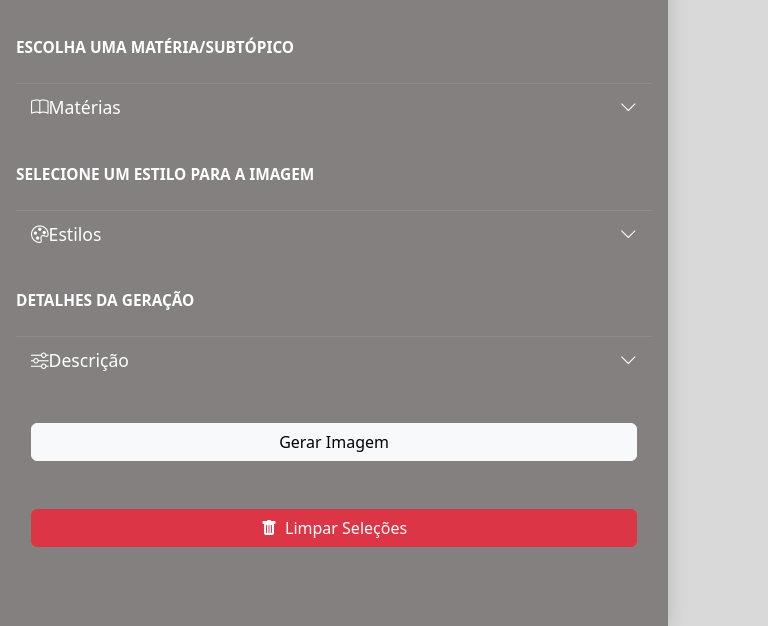
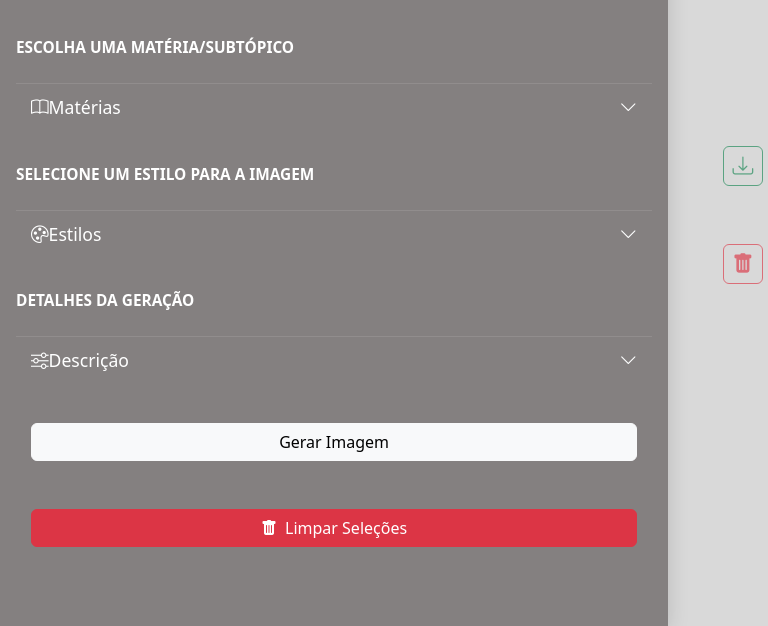
Before and after one commit to pietro841/PI_2-SEMESTRE, a plain HTML site: page Front-End/PaginaPrincipal.html in a window 768 px wide. Shown: the part 174-800 px from the top of the page. Drawn offline with nearby package versions, Linux system fonts and the light colour scheme; some packages are replaced by stand-ins of ours; no server answers; a script that the page names is missing.

Commit message:
ajustandofinal

```diff
--- a/Front-End/style.css
+++ b/Front-End/style.css
@@ -247,6 +247,64 @@ main.flex-grow-1 {
     flex-grow: 1;
 }
 /* configurações telas */
+/* telas pequenas*/
+@media (max-width: 768px) {
+    /* ********************************************** */
+    /* *** ajuste dos 2 icones lixeira e download(Alinhar à Direita) *** */
+    /* ********************************************** */
+}
+
+/* *** SOLUÇÃO FINAL: FORÇA EMPILHAMENTO NO MOBILE *** */
+@media (max-width: 768px) {
+    /* ... seus outros estilos de mobile ... */
+
+    /* Aumenta a especificidade do seletor para garantir que a coluna seja aplicada */
+    .main-content .row .col-md-auto.order-1 {
+        position: absolute !important;
+
+        /* Força a coluna com prioridade máxima */
+        flex-direction: column !important;
+
+        /* Ajuste de Posição: AUMENTE ESTE VALOR PARA DESCER, DIMINUA PARA SUBIR */
+        top: 320px !important;
+
+        right: 5px !important;
+
+        width: auto !important;
+        margin: 0 !important;
+        padding: 0 !important;
+        height: auto !important;
+    }
+
+    /* 2. Ajuste de Estilo dos Botões e Espaçamento Vertical */
+    .main-content .row .col-md-auto.order-1 button {
+        /* ... estilos mantidos ... */
+    }
+
+    /* ... seus outros estilos de mobile ... */
+}
+
+
+/* 2. Ajuste de Estilo dos Botões e Espaçamento Vertical */
+.main-content .col-md-auto.order-1 button {
+    /* Garante espaçamento entre o download e a lixeira */
+    margin-bottom: 10px !important;
+
+    /* Garante que os botões não se misturem */
+    display: flex !important;
+    justify-content: center !important;
+    align-items: center !important;
+
+    width: 40px !important;
+    height: 40px !important;
+    padding: 0 !important;
+}
+
+/* 3. Ajuste do Ícone dentro do botão */
+.main-content .col-md-auto.order-1 i {
+    font-size: 1.3rem !important;
+}
+/* */
 /* telas pequenas */
 @media (max-width: 768px) {
     .bg-cinza-custom.expanded {
@@ -739,3 +797,32 @@ main.flex-grow-1 {
     margin-right: 0;
     width: auto;
 }
+/* REFORÇO DE ESTILOS PARA TELAS GRANDES (DESKTOP) */
+@media (min-width: 768px) {
+    /* Força o layout de desktop a ser COLUNA/Empilhado e ignora a margin-top do mobile */
+    .main-content .col-md-auto.order-md-2 {
+        flex-direction: column !important;
+        align-items: center !important;
+        gap: 3rem !important;
+        width: auto !important;
+        margin-top: 0 !important; /* ZERA QUALQUER MARGEM DE CIMA AQUI */
+    }
+}
+/* TELAS PEQUENAS (MOBILE) */
+@media (max-width: 800px) {
+
+    /* ********************************************** */
+    /* *** NOVO AJUSTE: LIMITA A LARGURA DO CONTEÚDO PARA MOSTRAR MAIS FUNDO CINZA *** */
+    /* ********************************************** */
+    .main-content {
+        /* Reduz a largura máxima que o contêiner da imagem pode usar. */
+        /* Exemplo: 90% da largura da tela */
+        max-width: 90vw;
+
+        /* Centraliza o conteúdo (já deve estar centralizado pelo mx-auto do Bootstrap) */
+        margin-left: auto;
+        margin-right: auto;
+    }
+
+    /* O restante dos seus estilos de mobile... */
+}
```
